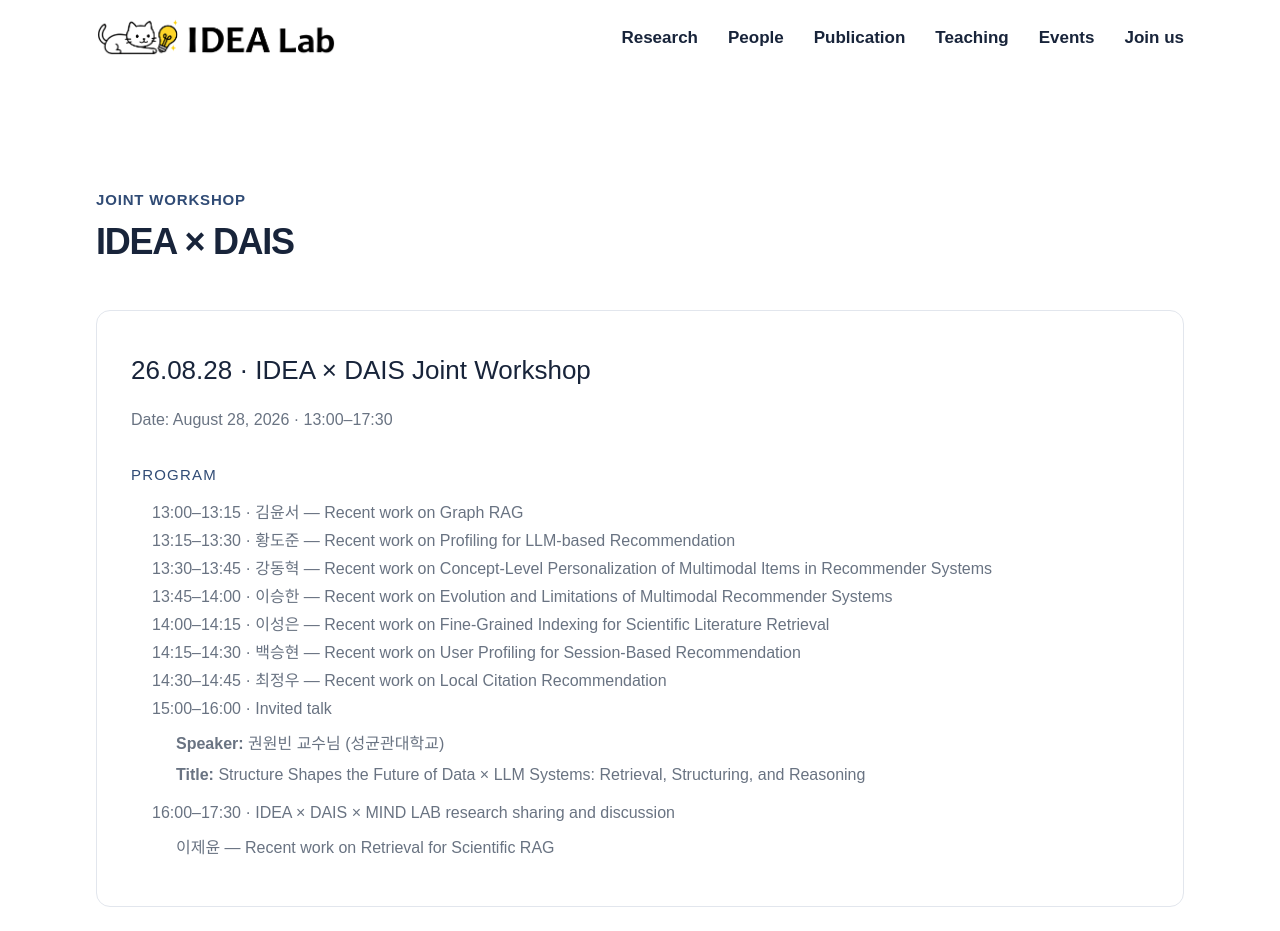
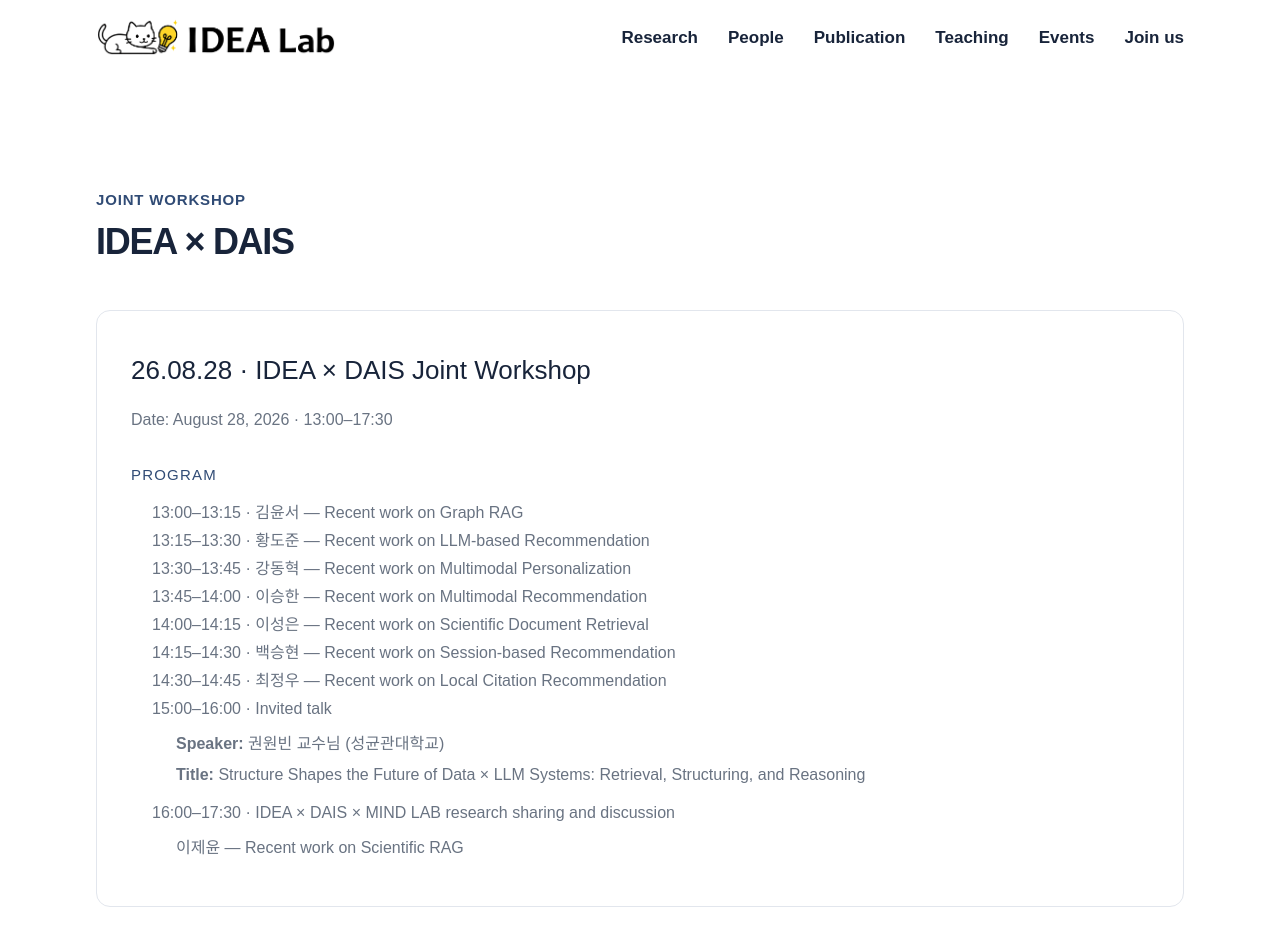
Before and after one commit to idealab-ku/idealab-website, a Next.js app: page /events/joint-workshop in a window 1280 px wide. Shown: the top 931 px of the page. Built offline with nearby package versions, Linux system fonts and the light colour scheme.

Commit message:
Shorten workshop research topics

```diff
--- a/app/events/joint-workshop/page.tsx
+++ b/app/events/joint-workshop/page.tsx
@@ -19,11 +19,11 @@ const workshops: Workshop[] = [
     meta: ["Date: August 28, 2026 · 13:00–17:30"],
     program: [
       "13:00–13:15 · 김윤서 — Recent work on Graph RAG",
-      "13:15–13:30 · 황도준 — Recent work on Profiling for LLM-based Recommendation",
-      "13:30–13:45 · 강동혁 — Recent work on Concept-Level Personalization of Multimodal Items in Recommender Systems",
-      "13:45–14:00 · 이승한 — Recent work on Evolution and Limitations of Multimodal Recommender Systems",
-      "14:00–14:15 · 이성은 — Recent work on Fine-Grained Indexing for Scientific Literature Retrieval",
-      "14:15–14:30 · 백승현 — Recent work on User Profiling for Session-Based Recommendation",
+      "13:15–13:30 · 황도준 — Recent work on LLM-based Recommendation",
+      "13:30–13:45 · 강동혁 — Recent work on Multimodal Personalization",
+      "13:45–14:00 · 이승한 — Recent work on Multimodal Recommendation",
+      "14:00–14:15 · 이성은 — Recent work on Scientific Document Retrieval",
+      "14:15–14:30 · 백승현 — Recent work on Session-based Recommendation",
       "14:30–14:45 · 최정우 — Recent work on Local Citation Recommendation",
       {
         text: "15:00–16:00 · Invited talk",
@@ -35,7 +35,7 @@ const workshops: Workshop[] = [
       {
         text: "16:00–17:30 · IDEA × DAIS × MIND LAB research sharing and discussion",
         details: [
-          { text: "이제윤 — Recent work on Retrieval for Scientific RAG" },
+          { text: "이제윤 — Recent work on Scientific RAG" },
         ],
       },
     ],
```
Also changed, not shown: 1 other file (tests, documents, lock files or other folders).
